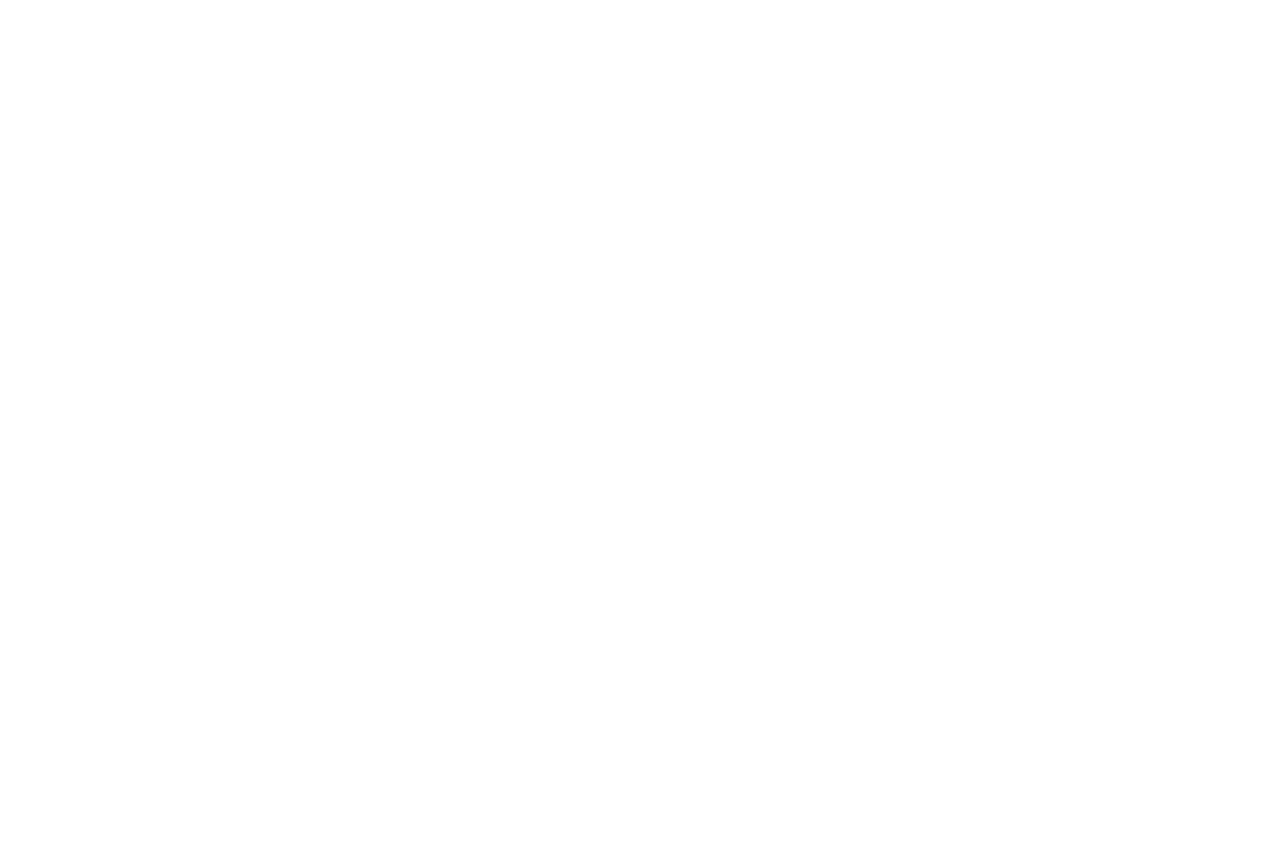
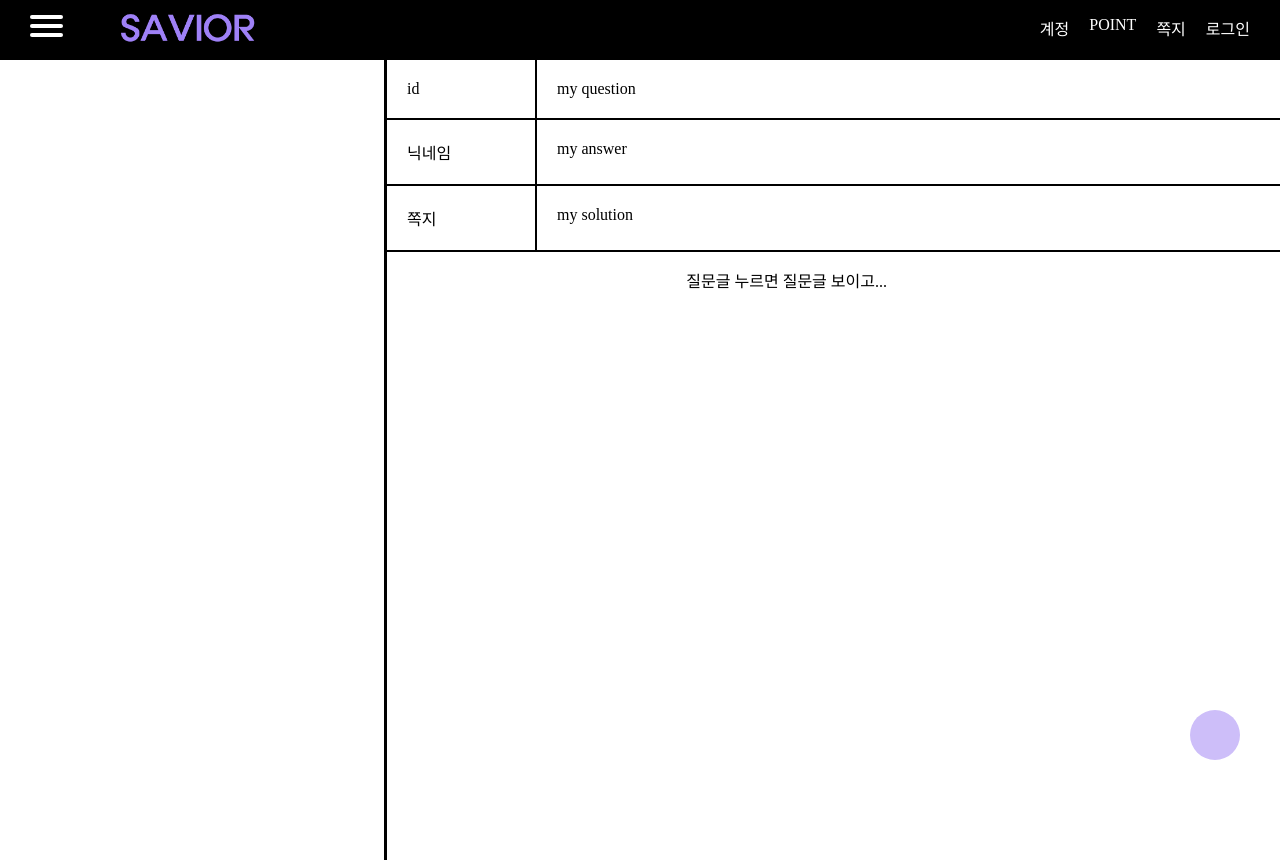
Before and after one commit to ReflectMun/capstone2022, a React (Create React App) app in the folder client/: page /account in a window 1280 px wide. Before the commit this address had no page. Before the commit the page ends 800 px from the top, so only its background shows below. Built offline with nearby package versions, Linux system fonts and the light colour scheme.

Commit message:
계정 관련 정보 페이지

```diff
--- a/client/src/App.js
+++ b/client/src/App.js
@@ -5,6 +5,7 @@
 import Signup from "./routes/Signup";
 import Post from "./components/Post";
 import React from "react";
+import Info from "./routes/Info";
 
 //쿠키 읽기
 function getCookie(key) {
@@ -54,6 +55,7 @@
         />
         <Route path="/signup" element={<Signup />} />
         <Route path="/answer" element={<Post />} />
+        <Route path ="/account" element={<Info />} />
       </Routes>
     </Router>
   );
--- a/client/src/components/Major.js
+++ b/client/src/components/Major.js
@@ -11,7 +11,7 @@
   // console.log(props);
   if (props.college === "공학")
     return (
-      <ul id={styled.major}>
+      <ul id={styled.majors}>
         {enrs.map((enr) => (
           <li key={enr}>{enr}</li>
         ))}
@@ -19,7 +19,7 @@
     );
   else if (props.college === "인문")
     return (
-      <ul id={styled.major}>
+      <ul id={styled.majors}>
         {hmns.map((hmn) => (
           <li key={hmn}>{hmn}</li>
         ))}
@@ -27,7 +27,7 @@
     );
   else if (props.college === "자연")
     return (
-      <ul id={styled.major}>
+      <ul id={styled.majors}>
         {natures.map((nature) => (
           <li key={nature}>{nature}</li>
         ))}
@@ -35,7 +35,7 @@
     );
   else if (props.college === "사회")
     return (
-      <ul id={styled.major}>
+      <ul id={styled.majors}>
         {socials.map((social) => (
           <li key={social}>{social}</li>
         ))}
@@ -43,7 +43,7 @@
     );
   else if (props.college === "의약")
     return (
-      <ul id={styled.major}>
+      <ul id={styled.majors}>
         {meds.map((med) => (
           <li key={med}>{med}</li>
         ))}
@@ -51,7 +51,7 @@
     );
   else if (props.college === "예체능")
     return (
-      <ul id={styled.major}>
+      <ul id={styled.majors}>
         {arts.map((art) => (
           <li key={art}>{art}</li>
         ))}
--- /dev/null
+++ b/client/src/components/MyContent.js
@@ -0,0 +1,11 @@
+import styled from "../css/MyContent.module.css";
+
+
+function MyContent() {
+    return (
+        <div className={styled.container}>
+        <p>질문글 누르면 질문글 보이고...</p>
+      </div>
+    );
+  }
+export default MyContent;
--- a/client/src/components/Nav.js
+++ b/client/src/components/Nav.js
@@ -97,9 +97,15 @@
       </div>
       <div className={styled.info}>
         <ul id={styled.info}>
-          <li id={styled.id} onClick={Info}>
-            ACCOUNT
+          <li id={styled.id}>
+            <Link
+            to ={"/account"}
+            style={{ textDecoration: "none", color: "inherit" }}
+            >
+              계정
+            </Link>
           </li>
+
           <li id={styled.point}>POINT</li>
           <li id={styled.message}>쪽지</li>
           {
--- a/client/src/components/ShowInfo.js
+++ b/client/src/components/ShowInfo.js
@@ -1,4 +1,6 @@
 import PropTypes from "prop-types";
+import styled from "../css/ShowInfo.module.css";
+import MyContent from "../components/MyContent.js";
 
 // function ShowInfo({id,question,answer}){
 //     return(
@@ -7,21 +9,22 @@
 // }
 function ShowInfo() {
   return (
-    <div>
-      <ul>
-        <li>id</li>
-        <li>닉네임</li>
-        <li>포인트</li>
-        <li>my question</li>
-        <li>my answer</li>
-        <li>my solution</li>
+    <div className={styled.info_container}>
+      <ul className ={styled.info_ul}>
+        <li className = {styled.info_li}>id</li>
+        <li className = {styled.info_li}>my question</li>
+        <li className = {styled.info_li}>닉네임</li>
+        <li className = {styled.info_li}>my answer</li>
+        <li className = {styled.info_li} id ={styled.info_bottom}>쪽지</li>
+        <li className = {styled.info_li} id ={styled.info_bottom}>my solution</li>
       </ul>
+      <MyContent />
     </div>
   );
 }
-ShowInfo.prototype = {
-  id: PropTypes.string.isRequired,
-  question: PropTypes.arrayOf(PropTypes.string).isRequired,
-  answer: PropTypes.string.isRequired,
-};
+// ShowInfo.prototype = {
+//   id: PropTypes.string.isRequired,
+//   question: PropTypes.arrayOf(PropTypes.string).isRequired,
+//   answer: PropTypes.string.isRequired,
+// };
 export default ShowInfo;
--- /dev/null
+++ b/client/src/css/MyContent.module.css
@@ -0,0 +1,5 @@
+.container{
+    position:absolute;
+    width: 500px;
+    /* left : 10%; */
+}
--- /dev/null
+++ b/client/src/css/ShowInfo.module.css
@@ -0,0 +1,32 @@
+.info_container{
+    text-align: left;
+    position: absolute;
+    width:70%;
+    height: 100vh;
+    top : 60px;
+    left : 30%;
+    text-align: right;
+    border-left : solid black;
+    overflow: hidden;
+}
+.info_ul{
+    margin-top: 0px;
+    margin-bottom: 0;
+    padding-left: 0;
+    display: grid;
+    list-style: none;
+    grid-template-columns: 150px 1fr;
+    /* border-left : solid rgb(43, 42, 42); */
+
+}
+
+.info_li{
+    padding: 20px 20px;
+    border-right : 2px solid black;
+    border-bottom : 2px solid black;
+    text-align: left;
+}
+/* #info_bottom{
+    border-bottom : 2px solid rgb(43, 42, 42);
+
+} */
--- a/client/src/css/nav.module.css
+++ b/client/src/css/nav.module.css
@@ -6,7 +6,8 @@
   /* padding-top: 10px; */
   display: flex;
   flex-direction: row;
-  background-color: #000000
+  background-color: #000000;
+  z-index: 999;
 }
 .info {
   display: flex;
@@ -146,7 +147,7 @@
 
 .menu li {
   padding: 15px;
-  font-size: 22px;
+  font-size: 18px;
   border-bottom: 1px solid #dbdcd2;
 }
 
@@ -161,6 +162,7 @@
   text-align: center;
   list-style: none;
   display: grid;
+  font-size: 8px;
   grid-template-columns: repeat(3, 1fr);
   grid-template-rows: repeat(2, 1fr);
 }
@@ -170,6 +172,13 @@
   text-align: center;
 
   list-style: none;
+  font-size: 18px;
+}
+#majors{
+  padding-left: 0px;
+  text-align: center;
+  list-style: none;
+  font-size: 10px;
 }
 
 .logoContainer {
--- a/client/src/routes/Info.js
+++ b/client/src/routes/Info.js
@@ -1,5 +1,7 @@
 import { useEffect, useState } from "react";
 import ShowInfo from "../components/ShowInfo.js";
+import Nav from "../components/Nav.js";
+import Message from "../components/Message.js";
 
 function Info() {
   // const [loading,setLoading] = useState(true);
@@ -17,6 +19,11 @@
   //     getInfos()
   // },[]);
   return (
+    <div>
+      <Nav />
+      <ShowInfo />
+      <Message />
+    </div>
     // <div>
     //     {loading? (
     //         <h1>로딩중</h1>
@@ -35,9 +42,9 @@
     // }
     // </div>
 
-    <div>
-      <ShowInfo />
-    </div>
+    // <div>
+    //   <ShowInfo />
+    // </div>
     //console.log("a")
   );
 }
```
